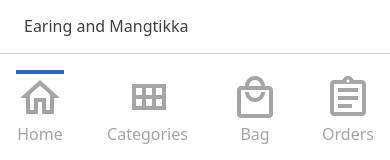
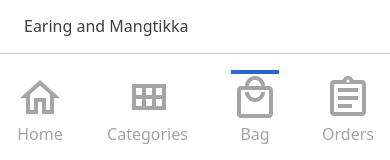
Before and after one commit to pamtel/ecommerce, a React (Create React App) app: page /bag in a window 390 px wide. Shown: the part 682-842 px from the top of the page. Built offline with nearby package versions, Linux system fonts and the light colour scheme.

Commit message:
added active class to mobile-footer link

```diff
--- a/src/App.css
+++ b/src/App.css
@@ -298,7 +298,7 @@ textarea {
   border: none !important;
 }
 
-.mobile-active {
+.is-active {
   border-top: 4px solid var(--royal-blue);
   color: var(--royal-blue) !important;
 }
--- a/src/components/MobileFooter.js
+++ b/src/components/MobileFooter.js
@@ -3,29 +3,29 @@ import LocalMallOutlinedIcon from "@material-ui/icons/LocalMallOutlined";
 import HomeOutlinedIcon from "@material-ui/icons/HomeOutlined";
 import ViewModuleOutlinedIcon from "@material-ui/icons/ViewModuleOutlined";
 import AssignmentOutlinedIcon from "@material-ui/icons/AssignmentOutlined";
-import { Link } from "react-router-dom";
+import { NavLink } from "react-router-dom";
 
 function MobileFooter() {
   return (
     <div className="mobile-footer d-sm-none">
       <hr />
       <div className="d-flex justify-content-between align-items-baseline px-3 text-center">
-        <Link to="/" className="text-decoration-none mobile-active">
+        <NavLink exact={true} activeClassName='is-active'  to="/" className="text-decoration-none mobile-active">
           <HomeOutlinedIcon className="mobile-footer-icon" />
           <p>Home</p>
-        </Link>
-        <Link to="/category" className="text-decoration-none">
+        </NavLink>
+        <NavLink activeClassName='is-active'  to="/category" className="text-decoration-none">
           <ViewModuleOutlinedIcon className="mobile-footer-icon" />
           <p>Categories</p>
-        </Link>
-        <Link to="/bag" className="text-decoration-none">
+        </NavLink>
+        <NavLink activeClassName='is-active'  to="/bag" className="text-decoration-none">
           <LocalMallOutlinedIcon className="mobile-footer-icon" />
           <p>Bag</p>
-        </Link>
-        <Link to="/orders" className="text-decoration-none">
+        </NavLink>
+        <NavLink activeClassName='is-active'  to="/orders" className="text-decoration-none">
           <AssignmentOutlinedIcon className="mobile-footer-icon" />
           <p>Orders</p>
-        </Link>
+        </NavLink>
       </div>
     </div>
   );
--- a/src/styles.css/footer.css
+++ b/src/styles.css/footer.css
@@ -53,9 +53,6 @@
           font-size: 3rem !important;
           color: var(--darkgray);
       }
-      .mobile-footer-icon .active {
-        background-color: var(--royal-blue);
-      }
 
       .mobile-footer p{
         color: var(--darkgray);
```
